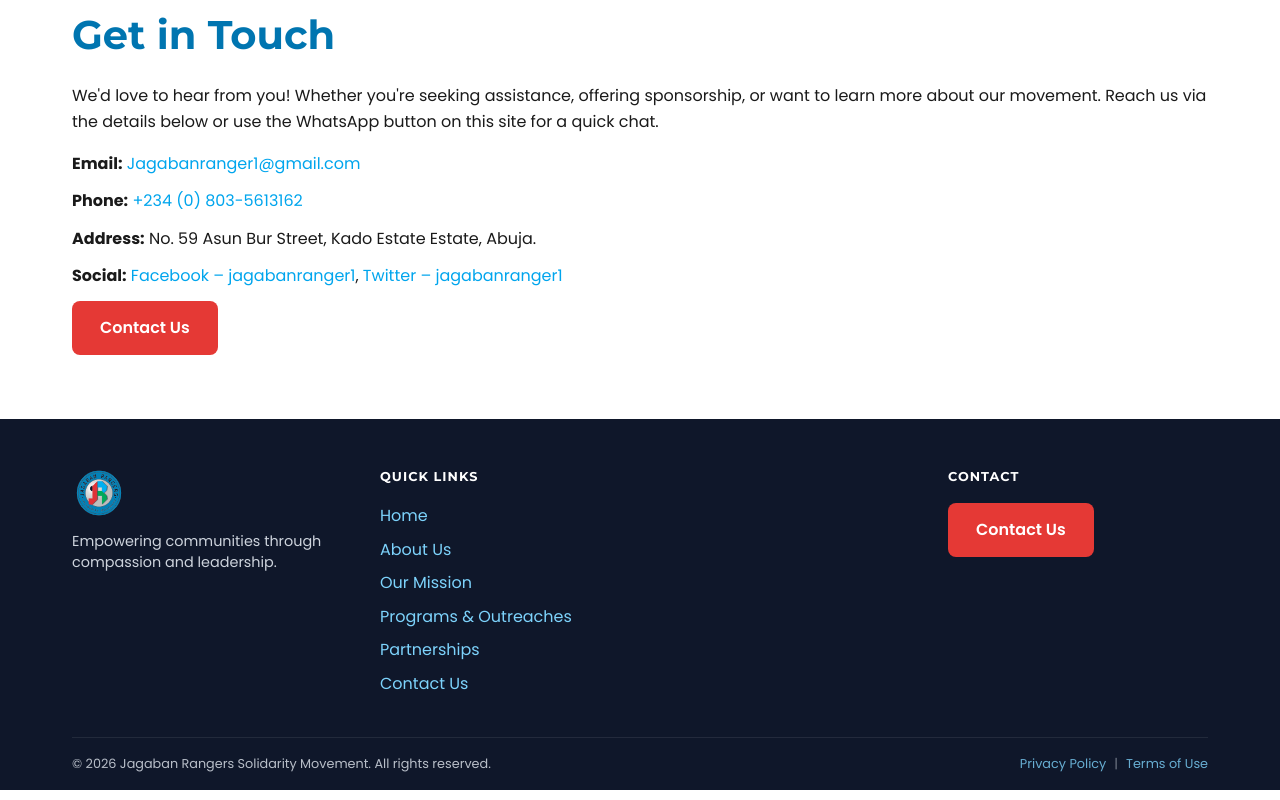
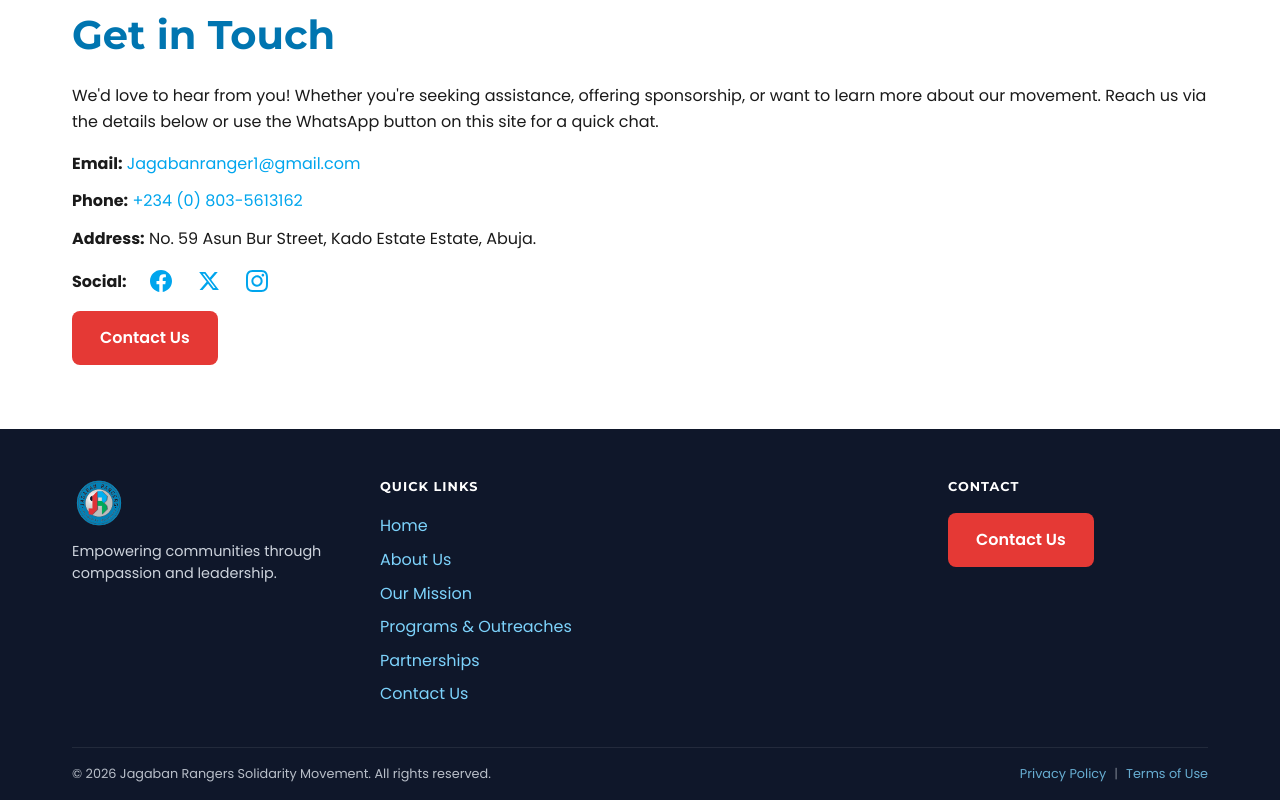
Before and after one commit to TISWHORDweb/jagaban, a React (Vite) app: page /contact in a window 1280 px wide. Shown: the part 875-1675 px from the top of the page. Built offline with nearby package versions, Linux system fonts and the light colour scheme.

Commit message:
social handles **

```diff
--- a/src/pages/Contact.jsx
+++ b/src/pages/Contact.jsx
@@ -47,7 +47,20 @@
             <li><strong>Email:</strong> <a href="mailto:Jagabanranger1@gmail.com">Jagabanranger1@gmail.com</a></li>
             <li><strong>Phone:</strong> <a href="tel:+2348035613162">+234 (0) 803-5613162</a></li>
             <li><strong>Address:</strong> No. 59 Asun Bur Street, Kado Estate Estate, Abuja.</li>
-            <li><strong>Social:</strong> <a href="https://facebook.com/jagabanranger1" target="_blank" rel="noopener noreferrer">Facebook – jagabanranger1</a>, <a href="https://x.com/jagabanranger1" target="_blank" rel="noopener noreferrer">Twitter – jagabanranger1</a></li>
+            <li className="contact-social-row">
+              <strong>Social:</strong>
+              <span className="social-icons">
+                <a href="https://facebook.com/jagabanranger1" target="_blank" rel="noopener noreferrer" className="social-icon" aria-label="Facebook – jagabanranger1">
+                  <svg viewBox="0 0 24 24" fill="currentColor" aria-hidden><path d="M24 12.073c0-6.627-5.373-12-12-12s-12 5.373-12 12c0 5.99 4.388 10.954 10.125 11.854v-8.385H7.078v-3.47h3.047V9.43c0-3.007 1.792-4.669 4.533-4.669 1.312 0 2.686.235 2.686.235v2.953H15.83c-1.491 0-1.956.925-1.956 1.874v2.25h3.328l-.532 3.47h-2.796v8.385C19.612 23.027 24 18.062 24 12.073z"/></svg>
+                </a>
+                <a href="https://x.com/jagabanranger1" target="_blank" rel="noopener noreferrer" className="social-icon" aria-label="X (Twitter) – jagabanranger1">
+                  <svg viewBox="0 0 24 24" fill="currentColor" aria-hidden><path d="M18.244 2.25h3.308l-7.227 8.26 8.502 11.24H16.17l-5.214-6.817L4.99 21.75H1.68l7.73-8.835L1.254 2.25H8.08l4.713 6.231zm-1.161 17.52h1.833L7.084 4.126H5.117z"/></svg>
+                </a>
+                <a href="https://instagram.com/jagabanranger1" target="_blank" rel="noopener noreferrer" className="social-icon" aria-label="Instagram – jagabanranger1">
+                  <svg viewBox="0 0 24 24" fill="currentColor" aria-hidden><path d="M12 2.163c3.204 0 3.584.012 4.85.07 3.252.148 4.771 1.691 4.919 4.919.058 1.265.069 1.645.069 4.849 0 3.205-.012 3.584-.069 4.849-.149 3.225-1.664 4.771-4.919 4.919-1.266.058-1.644.07-4.85.07-3.204 0-3.584-.012-4.849-.07-3.26-.149-4.771-1.699-4.919-4.92-.058-1.265-.07-1.644-.07-4.849 0-3.204.013-3.583.07-4.849.149-3.227 1.664-4.771 4.919-4.919 1.266-.057 1.645-.069 4.849-.069zm0-2.163c-3.259 0-3.667.014-4.947.072-4.358.2-6.78 2.618-6.98 6.98-.059 1.281-.073 1.689-.073 4.948 0 3.259.014 3.668.072 4.948.2 4.358 2.618 6.78 6.98 6.98 1.281.058 1.689.072 4.948.072 3.259 0 3.668-.014 4.948-.072 4.354-.2 6.782-2.618 6.979-6.98.059-1.28.073-1.689.073-4.948 0-3.259-.014-3.667-.072-4.947-.196-4.354-2.617-6.78-6.979-6.98-1.281-.059-1.69-.073-4.949-.073zm0 5.838c-3.403 0-6.162 2.759-6.162 6.162s2.759 6.163 6.162 6.163 6.162-2.759 6.162-6.163c0-3.403-2.759-6.162-6.162-6.162zm0 10.162c-2.209 0-4-1.79-4-4 0-2.209 1.791-4 4-4s4 1.791 4 4c0 2.21-1.791 4-4 4zm6.406-11.845c-.796 0-1.441.645-1.441 1.44s.645 1.44 1.441 1.44c.795 0 1.439-.645 1.439-1.44s-.644-1.44-1.439-1.44z"/></svg>
+                </a>
+              </span>
+            </li>
           </ul>
           <CTAButton>Contact Us</CTAButton>
         </div>
@@ -72,6 +85,39 @@
         .contact-details li { margin-bottom: 0.75rem; }
         .contact-details a { color: var(--light-blue); }
         .contact-details a:hover { text-decoration: underline; }
+        .contact-social-row {
+          display: flex;
+          align-items: center;
+          flex-wrap: wrap;
+          gap: 0.5rem;
+        }
+        .contact-social-row strong { margin-right: 0.5rem; }
+        .social-icons {
+          display: inline-flex;
+          align-items: center;
+          gap: 0.75rem;
+        }
+        .social-icon {
+          display: inline-flex;
+          align-items: center;
+          justify-content: center;
+          width: 36px;
+          height: 36px;
+          color: var(--blue);
+          border-radius: 8px;
+          transition: color 0.2s, background 0.2s, transform 0.2s;
+          text-decoration: none;
+        }
+        .social-icon:hover {
+          color: var(--light-blue);
+          background: var(--gray-100);
+          transform: scale(1.08);
+          text-decoration: none;
+        }
+        .social-icon svg {
+          width: 22px;
+          height: 22px;
+        }
         .get-involved-section { background: var(--gray-100); }
         .get-involved-grid {
           display: grid;
```
